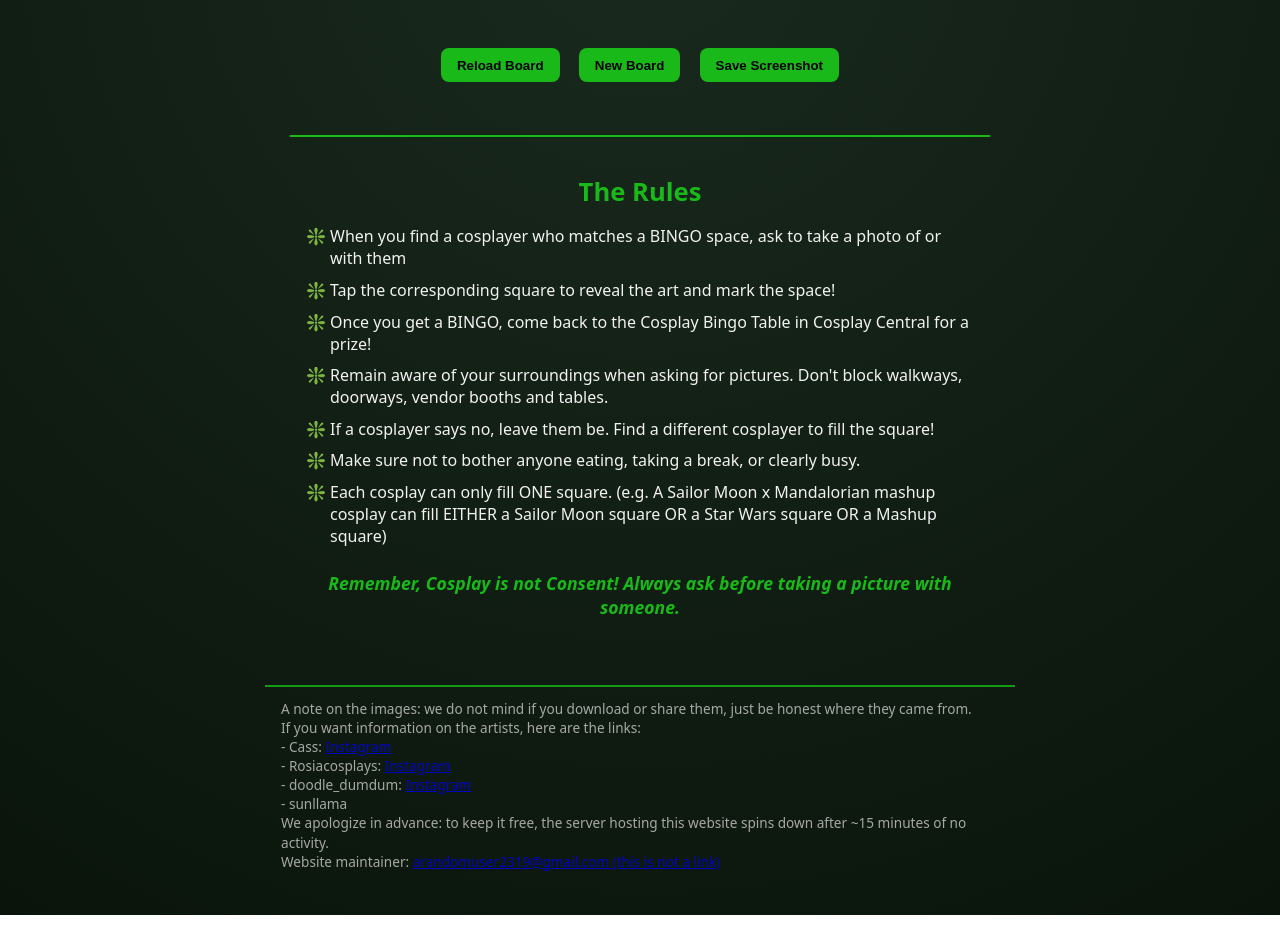
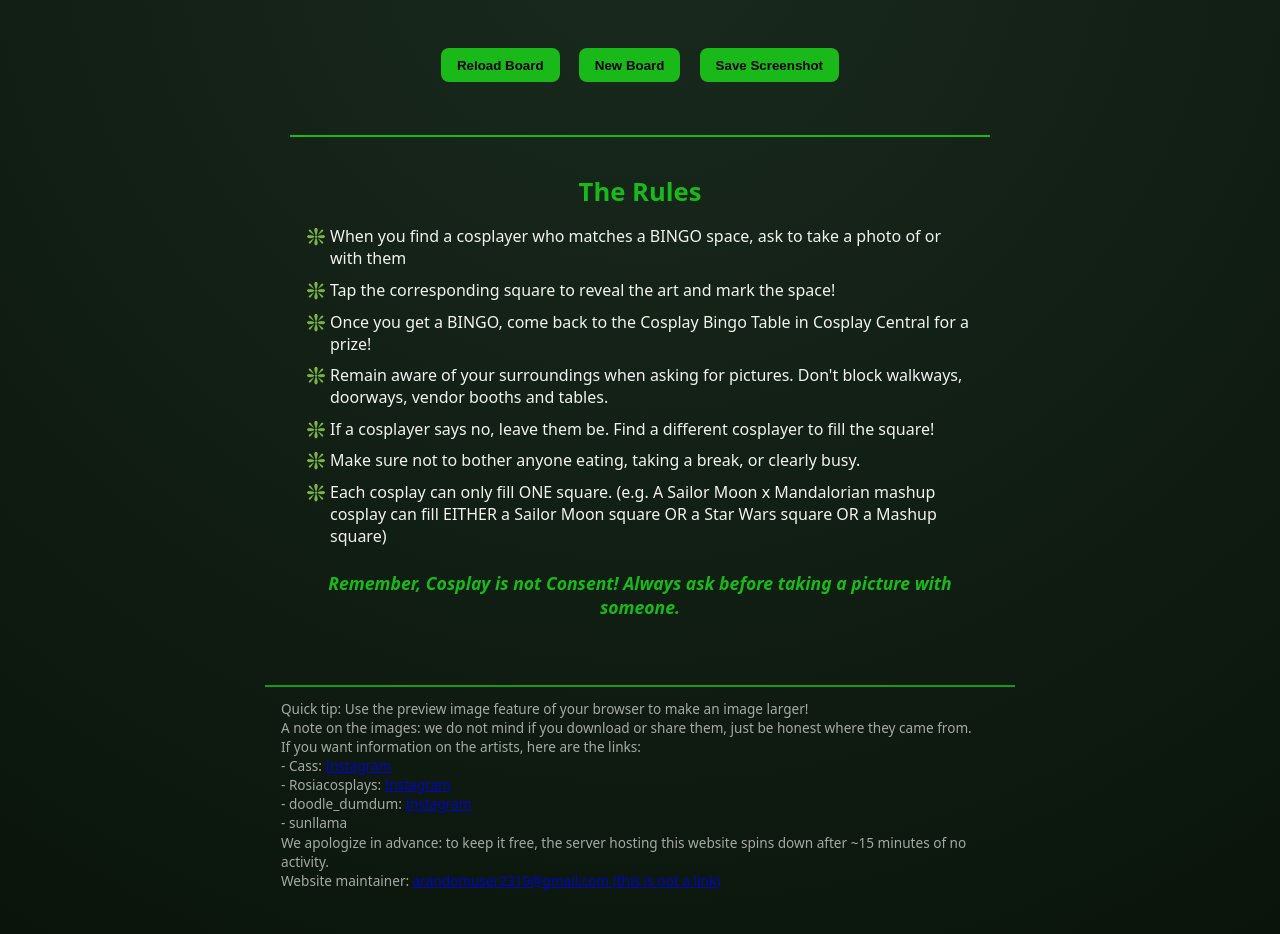
Before and after one commit to tritekdaniel/comicon-bingo, a website: page public/index.html in a window 1280 px wide. Shown: the part 90-1024 px from the top of the page. Drawn offline with Linux system fonts and the light colour scheme; no server answers.

Commit message:
Signed-off-by: tritekdaniel <arandomuser2316@gmail.com>

```diff
--- a/public/index.html
+++ b/public/index.html
@@ -101,6 +101,7 @@
 
 <footer id="notice">
   <p>
+    Quick tip: Use the preview image feature of your browser to make an image larger!<br>
     A note on the images: we do not mind if you download or share them, just be honest where they came from.<br>
     If you want information on the artists, here are the links:<br>
     - Cass: <a href="https://www.instagram.com/midnightcasscreates?igsh=bjJrb3kzcGl3cm9h" target="_blank">Instagram</a><br>
```
